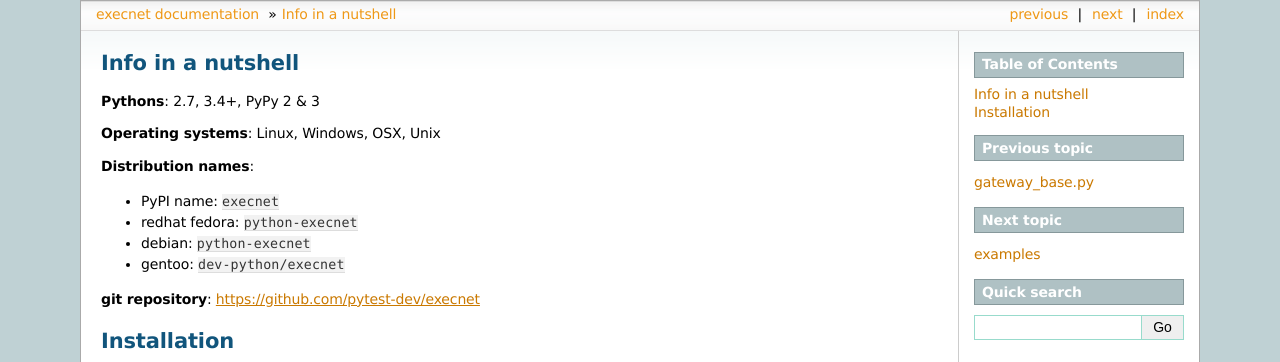
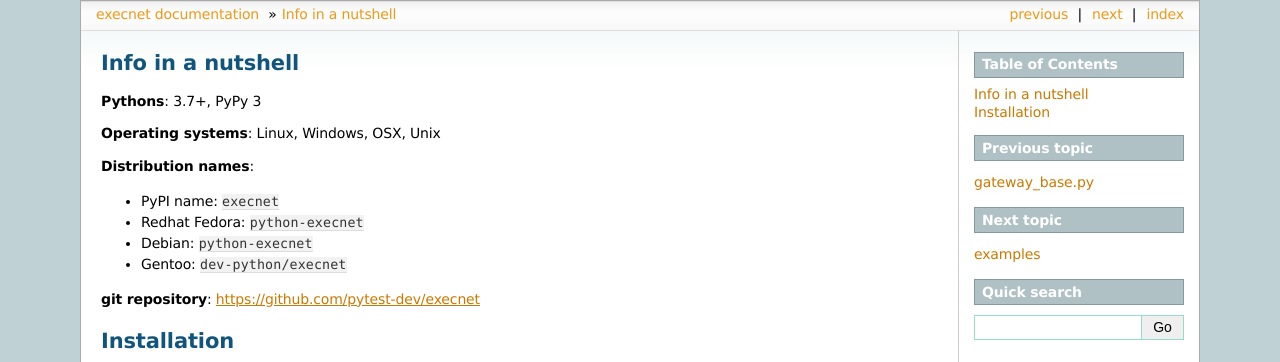
Before and after one commit to pytest-dev/execnet, a Sphinx documentation site: the page built from doc/install.rst, in a window 1280 px wide. Shown: the top 362 px of the page. Built offline with Sphinx 7.4.7, drawn with Linux system fonts in a browser that asks for light colours; pages that are not in the unit, such as notebooks, are missing from menus; the version number could not be read and is left out.

Commit message:
doc/install: update

```diff
--- a/doc/install.rst
+++ b/doc/install.rst
@@ -1,16 +1,16 @@
 Info in a nutshell
 ====================
 
-**Pythons**: 2.7, 3.4+, PyPy 2 & 3
+**Pythons**: 3.7+, PyPy 3
 
 **Operating systems**: Linux, Windows, OSX, Unix
 
 **Distribution names**:
 
 * PyPI name: ``execnet``
-* redhat fedora: ``python-execnet``
-* debian: ``python-execnet``
-* gentoo: ``dev-python/execnet``
+* Redhat Fedora: ``python-execnet``
+* Debian: ``python-execnet``
+* Gentoo: ``dev-python/execnet``
 
 **git repository**: https://github.com/pytest-dev/execnet
 
```
Also changed, not shown: other parts of doc/install.rst (+0 -1 lines).
